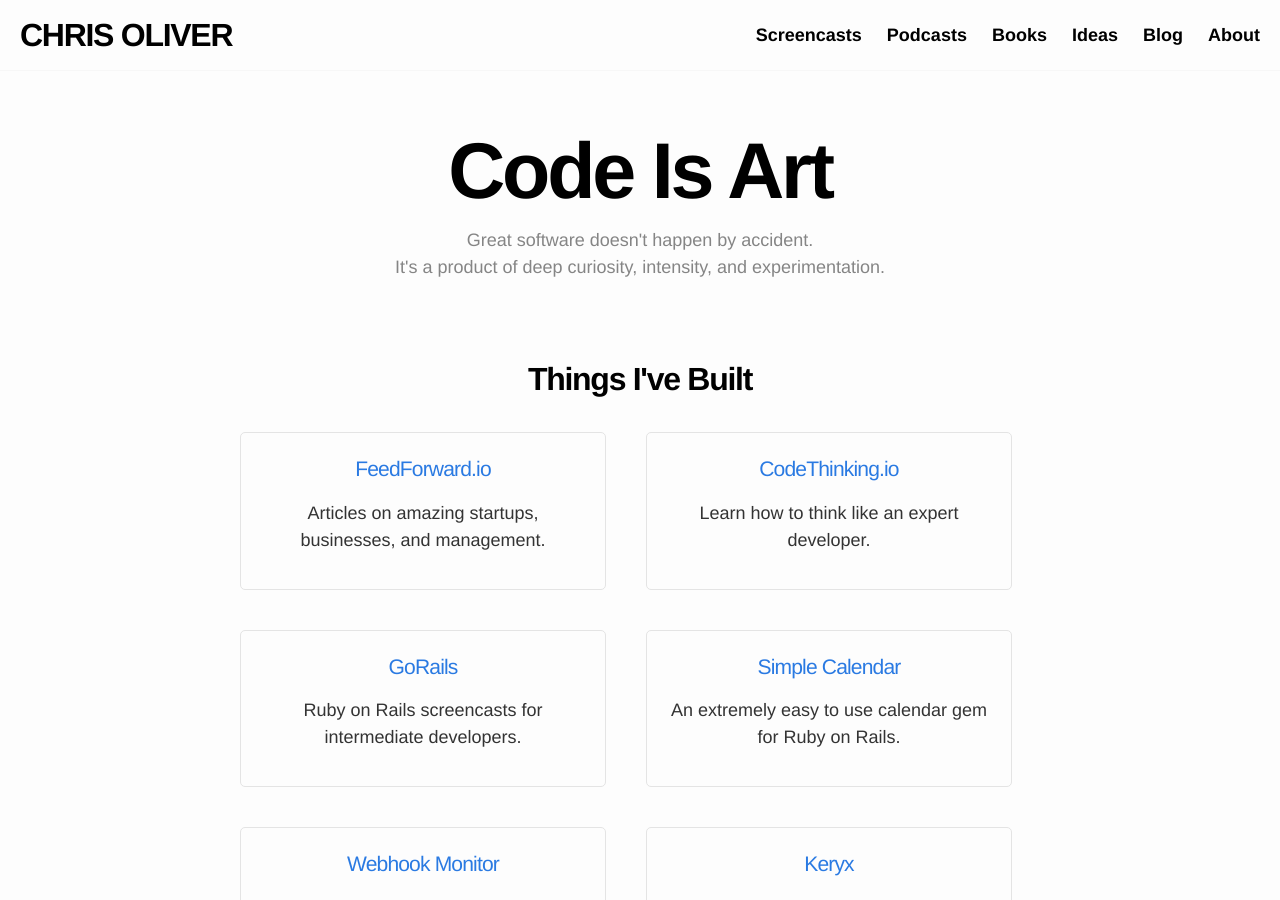
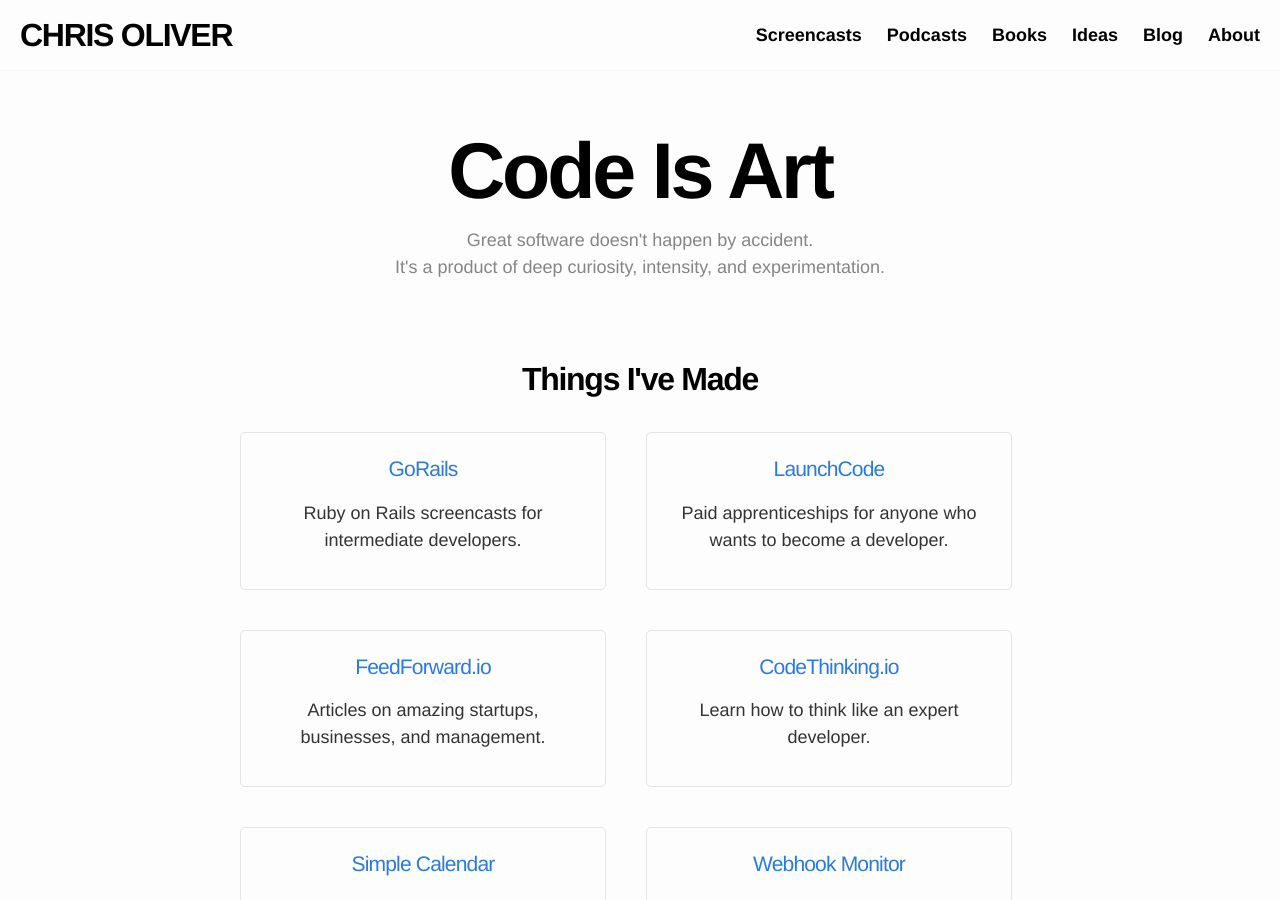
Before and after one commit to excid3/excid3.com, a Jekyll site: the page built from index.html, in a window 1280 px wide and 900 px high. Built offline with Jekyll 4.4.1, drawn with Linux system fonts in a browser that asks for light colours; comment, search, counter and statistics services are not loaded.

Commit message:
Add Launchcode

```diff
--- a/index.html
+++ b/index.html
@@ -6,8 +6,16 @@ layout: default
   <h1 class="text-center">Code Is Art</h1>
   <p class="text-center">Great software doesn't happen by accident.<br />It's a product of deep curiosity, intensity, and experimentation.</p>
 
-  <h2>Things I've Built</h2>
+  <h2>Things I've Made</h2>
   <div class="things-ive-built">
+    <a href="https://gorails.com" target="_blank" class="built">
+      <h3>GoRails</h3>
+      <p>Ruby on Rails screencasts for intermediate developers.</p>
+    </a>
+    <a href="https://www.launchcode.org/" target="_blank" class="built">
+      <h3>LaunchCode</h3>
+      <p>Paid apprenticeships for anyone who wants to become a developer.</p>
+    </a>
     <a href="http://feedforward.io" target="_blank" class="built">
       <h3>FeedForward.io</h3>
       <p>Articles on amazing startups, businesses, and management.</p>
@@ -15,10 +23,6 @@ layout: default
     <a href="http://codethinking.io" target="_blank" class="built">
       <h3>CodeThinking.io</h3>
       <p>Learn how to think like an expert developer.</p>
-    </a>
-    <a href="https://gorails.com" target="_blank" class="built">
-      <h3>GoRails</h3>
-      <p>Ruby on Rails screencasts for intermediate developers.</p>
     </a>
     <a href="http://excid3.github.io/simple_calendar/" target="_blank" class="built">
       <h3>Simple Calendar</h3>
```
